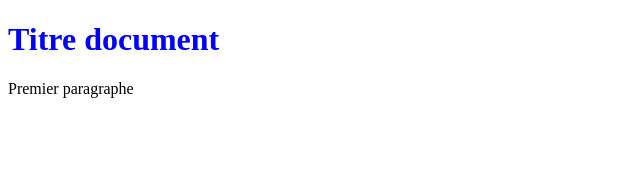
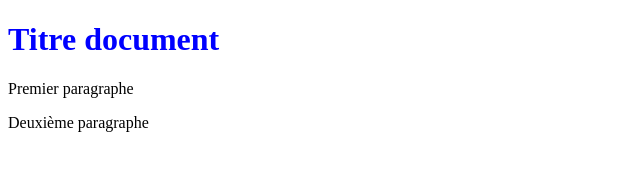
Before and after one commit to Eloic-F/OpenClassroomsProject, a plain HTML site: page index.html in a window 1280 px wide. Shown: the whole page, without its empty margins (0-640 px from the left). Drawn offline with Linux system fonts and the light colour scheme.

Commit message:
Ajout paragraphe 2

```diff
--- a/index.html
+++ b/index.html
@@ -9,5 +9,6 @@
 	<h1>Titre document</h1>
 
 	<p>Premier paragraphe</p>
+	<p>Deuxième paragraphe</p>
 </body>
 </html>
```
